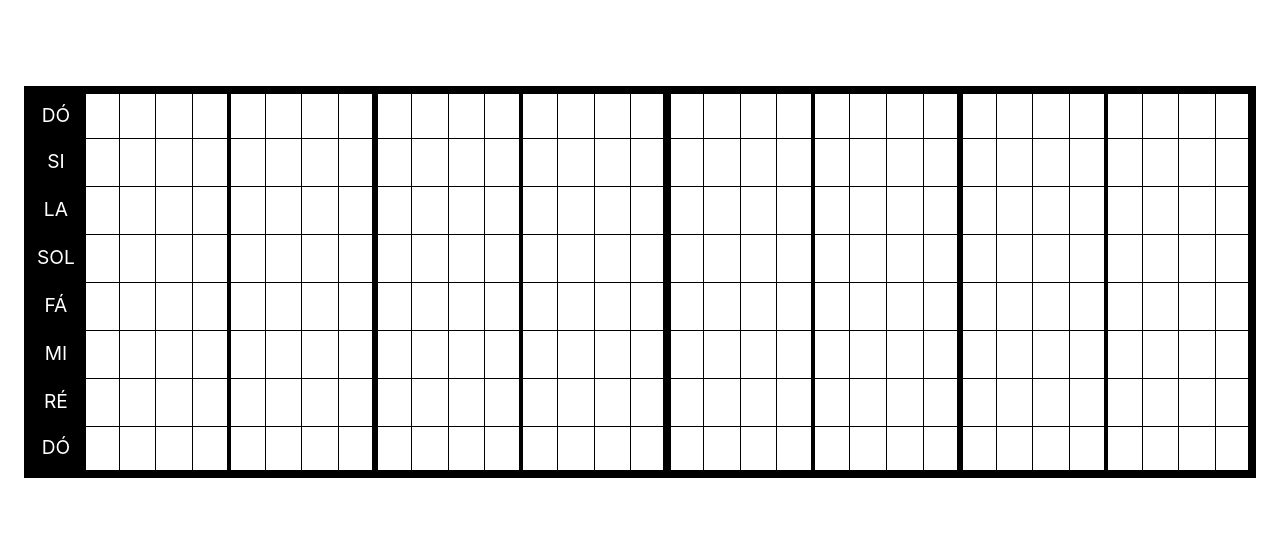
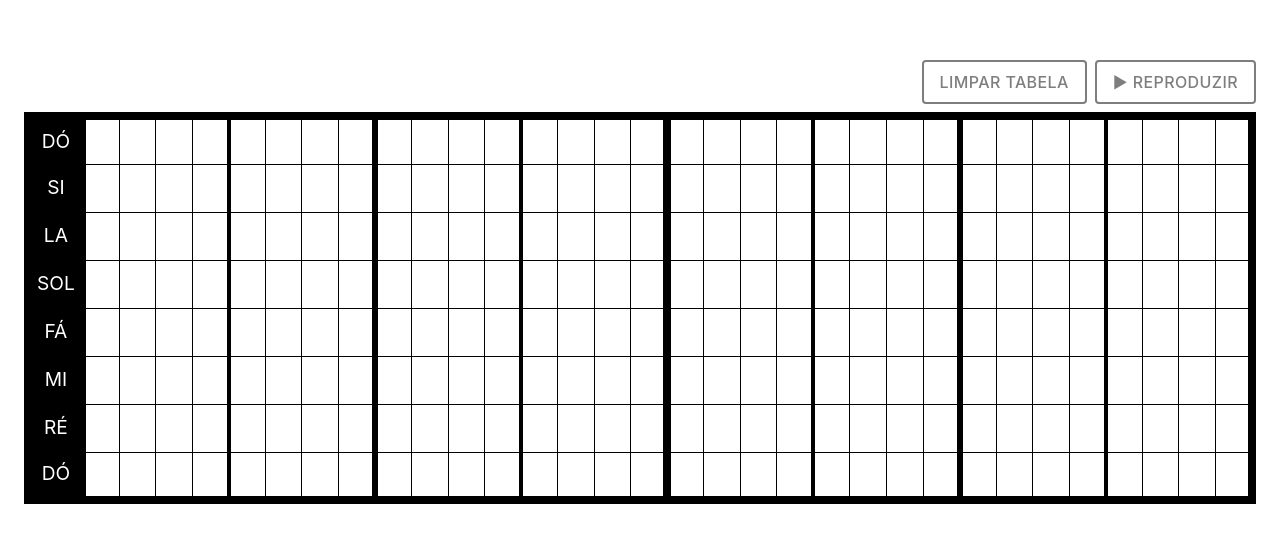
Before and after one commit to Andresa-Alves-Ribeiro/invente-melodia, a React (Create React App) app: page / in a window 1280 px wide. Shown: the part 118-660 px from the top of the page. Built offline with nearby package versions, Linux system fonts and the light colour scheme.

Commit message:
feat: adicionado botoes pausar e limpar

```diff
--- a/src/components/NotesTable/NotesTable.jsx
+++ b/src/components/NotesTable/NotesTable.jsx
@@ -1,15 +1,122 @@
-import { useState, useRef } from "react";
+import { useState, useRef, useCallback } from "react";
 
 const ROWS = 8;
 const COLS = 32;
 
 const DOUBLE_RIGHT_MS = 500;
+const AUDIO_PLAY_MS = 500;
+/** Bloco de mesma cor: 1 s por quadrado (ex.: 4 pretos = 4 s, um só stream, sem loop do ficheiro). */
+const PROLONG_MS_PER_CELL = 1000;
 
-const notasMusicais = ['Dó', 'Ré', 'Mi', 'Fá', 'Sol', 'La', 'Si', 'Dó']
+function cellState(next, row, col) {
+  if (col < 0 || col >= COLS) return undefined;
+  return next[`${row}-${col}`];
+}
+
+function isFilled(s) {
+  return s === "left" || s === "right";
+}
+
+/** No máximo uma nota por coluna (tempo): remove outras linhas na mesma coluna antes de pintar. */
+function applyPaintToColumn(state, row, col, value) {
+  const next = { ...state };
+  for (let r = 0; r < ROWS; r++) {
+    if (r === row) continue;
+    const k = `${r}-${col}`;
+    if (k in next) delete next[k];
+  }
+  next[`${row}-${col}`] = value;
+  return next;
+}
+
+/**
+ * - Vizinho imediato com outra cor (preto x verde): toca 2x o fragmento.
+ * - Mesma cor, bloco de 2+: o mesmo ficheiro toca 1 s × nº de quadrados contíguos, sem repetição em blocos.
+ * - Caso contrário: um fragmento.
+ */
+function computePlayMode(next, row, col, v) {
+  const L = cellState(next, row, col - 1);
+  const R = cellState(next, row, col + 1);
+  if ((isFilled(L) && L !== v) || (isFilled(R) && R !== v)) {
+    return { kind: "repeat" };
+  }
+  let run = 1;
+  for (let c = col - 1; c >= 0 && next[`${row}-${c}`] === v; c--) run += 1;
+  for (let c = col + 1; c < COLS && next[`${row}-${c}`] === v; c++) run += 1;
+  if (run >= 2) {
+    return { kind: "prolonged", runLength: run };
+  }
+  return { kind: "single" };
+}
+
+function durationForMode(mode) {
+  if (mode.kind === "repeat") return 2 * AUDIO_PLAY_MS;
+  if (mode.kind === "prolonged") return PROLONG_MS_PER_CELL * mode.runLength;
+  return AUDIO_PLAY_MS;
+}
+
+/** `track` opcional: em reprodução, regista `Audio` e `setTimeout` para parar. */
+function playRowAudioFromSrc(src, mode, track) {
+  const regA = (a) => {
+    if (track) track.audios.push(a);
+    return a;
+  };
+  const regT = (fn, ms) => {
+    const id = setTimeout(fn, ms);
+    if (track) track.timeoutIds.push(id);
+    return id;
+  };
+  if (mode.kind === "repeat") {
+    const a1 = regA(new Audio(src));
+    void a1.play().catch(() => { });
+    regT(() => {
+      a1.pause();
+      a1.currentTime = 0;
+    }, AUDIO_PLAY_MS);
+    regT(() => {
+      const a2 = regA(new Audio(src));
+      void a2.play().catch(() => { });
+      regT(() => {
+        a2.pause();
+        a2.currentTime = 0;
+      }, AUDIO_PLAY_MS);
+    }, AUDIO_PLAY_MS);
+    return;
+  }
+  const duration =
+    mode.kind === "prolonged" ? PROLONG_MS_PER_CELL * mode.runLength : AUDIO_PLAY_MS;
+  const audio = regA(new Audio(src));
+  audio.loop = false;
+  void audio.play().catch(() => { });
+  regT(() => {
+    audio.pause();
+    audio.currentTime = 0;
+  }, duration);
+}
+
+/** Uma entrada por “grau” na ordem de baixo → cima (índice alinha com notasMusicais[i]). Cada nota aponta para o MP3 em `src/components/audios`. */
+const NOTAS_MUSICAIS = [
+    { label: "Dó", src: new URL("../audios/dó1.mp3", import.meta.url).href },
+    { label: "Ré", src: new URL("../audios/ré.mp3", import.meta.url).href },
+    { label: "Mi", src: new URL("../audios/mi.mp3", import.meta.url).href },
+    { label: "Fá", src: new URL("../audios/fá.mp3", import.meta.url).href },
+    { label: "Sol", src: new URL("../audios/sol.mp3", import.meta.url).href },
+    { label: "La", src: new URL("../audios/la.mp3", import.meta.url).href },
+    { label: "Si", src: new URL("../audios/si.mp3", import.meta.url).href },
+    { label: "Dó", src: new URL("../audios/dó2.mp3", import.meta.url).href },
+];
 
 export default function NotesTable() {
     const [cells, setCells] = useState({});
+    const [actionHistory, setActionHistory] = useState([]);
+    const [isReplaying, setIsReplaying] = useState(false);
+    /** Durante ▶ Reproduzir: célula cuja nota está a tocar (vermelho). */
+    const [replayHighlight, setReplayHighlight] = useState(null);
     const lastRightDownRef = useRef({ at: 0, row: null, col: null });
+    const isReplayingRef = useRef(false);
+    const replayAbortRef = useRef(false);
+    const replayTrackRef = useRef({ audios: [], timeoutIds: [] });
+    const endCurrentWaitRef = useRef(null);
 
     function clearCell(row, col) {
         const key = `${row}-${col}`;
@@ -33,12 +140,24 @@ export default function NotesTable() {
 
             if (secondRightPress) {
                 lastRightDownRef.current = { at: 0, row: null, col: null };
+                if (key in cells) {
+                    setActionHistory((h) => [...h, { type: "clear", row, col }]);
+                }
                 clearCell(row, col);
                 return;
             }
 
             lastRightDownRef.current = { at: now, row, col };
-            setCells((prev) => ({ ...prev, [key]: "right" }));
+            setActionHistory((h) => [...h, { type: "paint", row, col, value: "right" }]);
+            setCells((prev) => {
+                const next = applyPaintToColumn(prev, row, col, "right");
+                const src = NOTAS_MUSICAIS[ROWS - 1 - row].src;
+                queueMicrotask(() => {
+                    const mode = computePlayMode(next, row, col, "right");
+                    playRowAudioFromSrc(src, mode);
+                });
+                return next;
+            });
             return;
         }
 
@@ -47,15 +166,117 @@ export default function NotesTable() {
         if (e.detail > 1) return;
 
         if (e.button === 0) {
-            setCells((prev) => ({ ...prev, [key]: "left" }));
+            setActionHistory((h) => [...h, { type: "paint", row, col, value: "left" }]);
+            setCells((prev) => {
+                const next = applyPaintToColumn(prev, row, col, "left");
+                const src = NOTAS_MUSICAIS[ROWS - 1 - row].src;
+                queueMicrotask(() => {
+                    const mode = computePlayMode(next, row, col, "left");
+                    playRowAudioFromSrc(src, mode);
+                });
+                return next;
+            });
         }
     }
 
     function handleCellDoubleClick(row, col) {
+        const key = `${row}-${col}`;
+        if (!(key in cells)) return;
+        setActionHistory((h) => [...h, { type: "clear", row, col }]);
         clearCell(row, col);
     }
 
+    const stopReplay = useCallback(() => {
+        replayAbortRef.current = true;
+        endCurrentWaitRef.current?.();
+        endCurrentWaitRef.current = null;
+        const t = replayTrackRef.current;
+        t.timeoutIds.forEach((id) => clearTimeout(id));
+        t.audios.forEach((a) => {
+            try {
+                a.pause();
+                a.currentTime = 0;
+            } catch {
+                // ignore
+            }
+        });
+        t.timeoutIds.length = 0;
+        t.audios.length = 0;
+        isReplayingRef.current = false;
+        setIsReplaying(false);
+        setReplayHighlight(null);
+    }, []);
+
+    const canClearTable =
+        isReplaying || Object.keys(cells).length > 0 || actionHistory.length > 0;
+
+    const handleClearEntireTable = useCallback(() => {
+        if (isReplaying) stopReplay();
+        lastRightDownRef.current = { at: 0, row: null, col: null };
+        setCells({});
+        setActionHistory([]);
+    }, [isReplaying, stopReplay]);
+
+    const handleReplay = useCallback(async () => {
+        if (isReplayingRef.current || actionHistory.length === 0) return;
+        replayAbortRef.current = false;
+        replayTrackRef.current = { audios: [], timeoutIds: [] };
+        isReplayingRef.current = true;
+        setIsReplaying(true);
+        setReplayHighlight(null);
+        let state = {};
+        try {
+            for (const ev of actionHistory) {
+                if (replayAbortRef.current) break;
+                if (ev.type === "clear") {
+                    const k = `${ev.row}-${ev.col}`;
+                    const n = { ...state };
+                    delete n[k];
+                    state = n;
+                    continue;
+                }
+                if (ev.type === "paint") {
+                    const { row, col, value } = ev;
+                    const next = applyPaintToColumn(state, row, col, value);
+                    const src = NOTAS_MUSICAIS[ROWS - 1 - row].src;
+                    const mode = computePlayMode(next, row, col, value);
+                    setReplayHighlight({ row, col });
+                    playRowAudioFromSrc(src, mode, replayTrackRef.current);
+                    const wait = durationForMode(mode);
+                    await new Promise((resolve) => {
+                        const id = setTimeout(() => {
+                            endCurrentWaitRef.current = null;
+                            resolve();
+                        }, wait);
+                        endCurrentWaitRef.current = () => {
+                            clearTimeout(id);
+                            endCurrentWaitRef.current = null;
+                            resolve();
+                        };
+                    });
+                    setReplayHighlight(null);
+                    if (replayAbortRef.current) break;
+                    state = next;
+                }
+            }
+        } finally {
+            isReplayingRef.current = false;
+            setIsReplaying(false);
+            setReplayHighlight(null);
+            endCurrentWaitRef.current = null;
+            replayTrackRef.current = { audios: [], timeoutIds: [] };
+            replayAbortRef.current = false;
+        }
+    }, [actionHistory]);
+
     function squareBackground(row, col) {
+        if (
+            replayHighlight &&
+            replayHighlight.row === row &&
+            replayHighlight.col === col
+        ) {
+            return "red";
+        }
         const action = cells[`${row}-${col}`];
         if (action === "left") return "black";
         if (action === "right") return "green";
@@ -63,11 +284,33 @@ export default function NotesTable() {
     }
 
     return (
-        <table className="border-8 border-black w-full table-fixed">
+        <div className="w-full">
+            <div className="mb-2 flex justify-end gap-2">
+                <button
+                    type="button"
+                    onClick={handleClearEntireTable}
+                    disabled={!canClearTable}
+                    className="rounded border-2 border-black bg-white px-4 py-2 font-medium uppercase tracking-wide disabled:cursor-not-allowed disabled:opacity-50 enabled:hover:bg-neutral-100"
+                >
+                    Limpar tabela
+                </button>
+                <button
+                    type="button"
+                    onClick={() => {
+                        if (isReplaying) stopReplay();
+                        else void handleReplay();
+                    }}
+                    disabled={!isReplaying && actionHistory.length === 0}
+                    className="rounded border-2 border-black bg-white px-4 py-2 font-medium uppercase tracking-wide disabled:cursor-not-allowed disabled:opacity-50 enabled:hover:bg-neutral-100"
+                >
+                    {isReplaying ? "Parar" : "▶ Reproduzir"}
+                </button>
+            </div>
+            <table className="border-8 border-black w-full table-fixed">
             <tbody>
                 {Array.from({ length: ROWS }, (_, row) => (
                     <tr key={row}>
-                        <td className="bg-black text-white text-[1.2rem] leading-none uppercase text-center align-middle w-[1.5rem] min-w-0 px-0.5 py-0">{notasMusicais[ROWS - 1 - row]}</td>
+                        <td className="bg-black text-white text-[1.2rem] leading-none uppercase text-center align-middle w-[1.5rem] min-w-0 px-0.5 py-0">{NOTAS_MUSICAIS[ROWS - 1 - row].label}</td>
 
                         {Array.from({ length: COLS }, (_, col) => (
                             <td key={col}
@@ -84,5 +327,6 @@ export default function NotesTable() {
                 ))}
             </tbody>
         </table>
+        </div>
     );
 }
```
